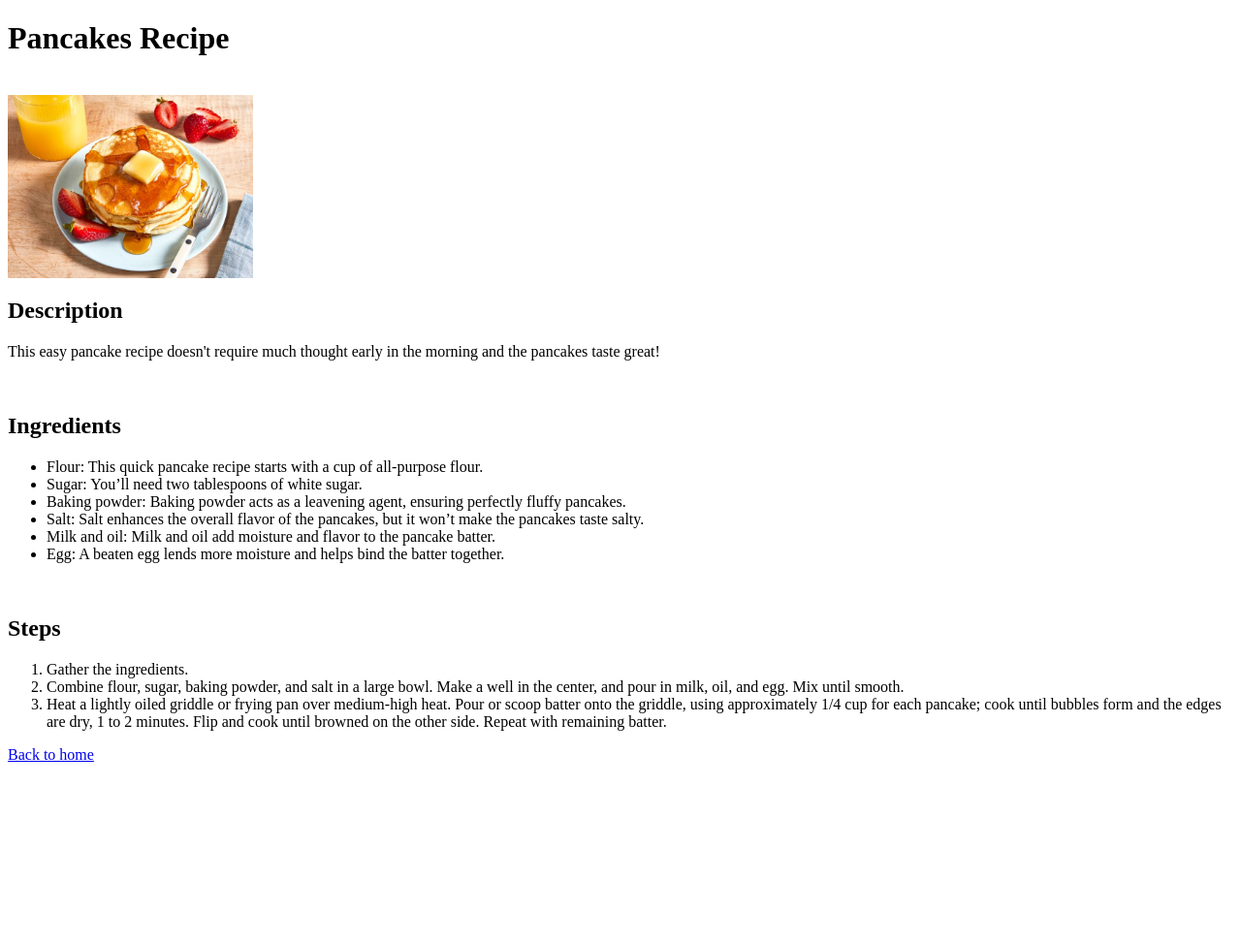
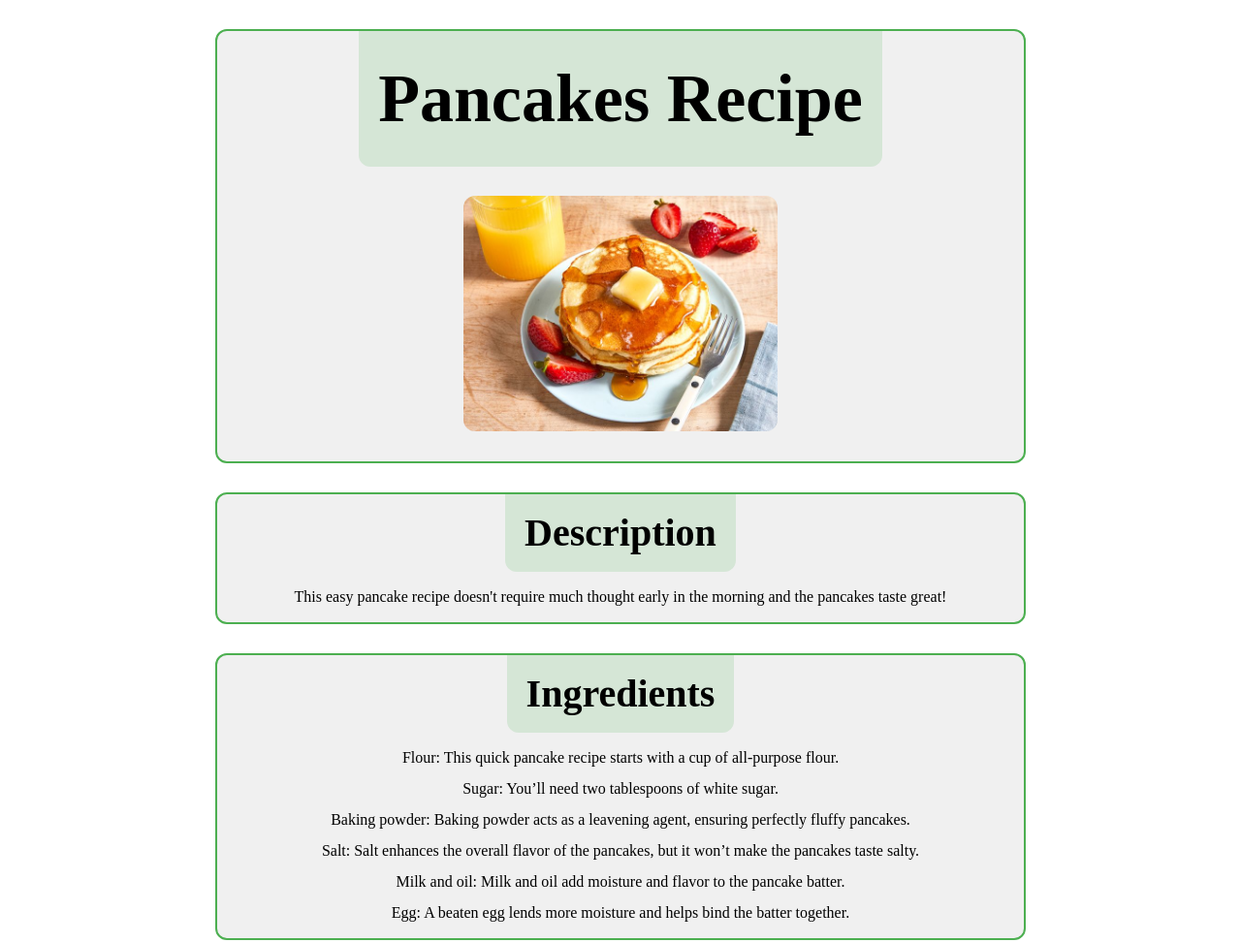
Before and after one commit to Franchuphone/odin-recipes, a plain HTML site: page recipes/pancakes.html in a window 1280 px wide. Shown: the top 973 px of the page at 97% size. Before the commit the page ends 800 px from the top, so only its background shows below. Drawn offline with Linux system fonts and the light colour scheme; a web font is replaced by a local one.

Commit message:
update design

```diff
--- /dev/null
+++ b/index.css
@@ -0,0 +1,95 @@
+* {
+  margin: 0;
+  padding: 0;
+  box-sizing: border-box;
+  line-height: 2em;
+}
+
+body {
+  display: block;
+  height: auto;
+  max-width: 70%;
+  margin: auto;
+  text-align: center;
+}
+
+ul,
+ol {
+  list-style: none;
+}
+
+.button-recipe,
+.button-home {
+  background-color: #4caf50;
+  border: none;
+  color: white;
+  padding: 15px 32px;
+  text-align: center;
+  text-decoration: none;
+  display: inline-block;
+  cursor: pointer;
+  border-radius: 12px;
+}
+
+.button-recipe {
+  margin: 10px;
+  font-size: 30px;
+  font-weight: bold;
+  width: 50%;
+}
+
+.button-home {
+  margin: 30px;
+  font-size: 20px;
+  font-family: Sofia;
+}
+
+.button-recipe:hover,
+.button-home:hover {
+  background-color: white;
+  color: #4caf50;
+  text-decoration: none;
+  box-shadow: inset 0 0 20px #888888;
+}
+
+.sections {
+  margin: 30px;
+  padding: 0px 10px 10px;
+  border: 2px solid #4caf50;
+  border-radius: 12px;
+  background-color: #d6d6d65e;
+  display: block;
+}
+
+img {
+  border-radius: 12px;
+  margin-top: 30px;
+  margin-bottom: 10px;
+  width: 40%;
+  margin-left: 0 auto;
+  margin-right: 0 auto;
+}
+
+h2 {
+  margin-bottom: 10px;
+  font-size: 40px;
+}
+
+h1 {
+  font-size: 70px;
+}
+
+.title-main {
+  background-color: #ffffff00;
+}
+
+h1,
+h2 {
+  font-family: Sofia;
+  border: 0px solid #4caf4f75;
+  border-radius: 0px 0px 12px 12px;
+  display: inline-block;
+  padding: 0px 20px 0px 20px;
+  background-color: #4caf4f2a;
+  margin-top: 0px;
+}
--- a/recipes/pancakes.html
+++ b/recipes/pancakes.html
@@ -4,15 +4,24 @@
     <meta charset="UTF-8">
     <meta name="viewport" content="width=device-width, initial-scale=1.0">
     <title>Pancakes</title>
-</head>
+    <link rel="stylesheet" href="../index.css">
+     <link href="https://fonts.googleapis.com/css?family=Sofia" rel="stylesheet">
 <body>
+
+     <div class="sections">
+        <div>
             <h1>Pancakes Recipe</h1>
-    <br>
-    <img src="../img/pancakes.jpg" alt="Pancakes with syrup" width="20%" align="center">
-    <br>
+        </div>
+        <img src="../img/pancakes.jpg" alt="Pancakes with syrup">
+    </div>
+
+
+    <div class="sections">
         <h2>Description</h2>
         <p>This easy pancake recipe doesn't require much thought early in the morning and the pancakes taste great!</p>
-    <br>
+    </div>
+
+    <div class="sections">
         <h2>Ingredients</h2>
         <ul>
             <li>Flour: This quick pancake recipe starts with a cup of all-purpose flour. </li>
@@ -22,15 +31,19 @@
             <li>Milk and oil: Milk and oil add moisture and flavor to the pancake batter. </li>
             <li>Egg: A beaten egg lends more moisture and helps bind the batter together. </li>
         </ul>
-    <br>
+    </div>
+
+    <div class="sections">
         <h2>Steps</h2>
         <ol>
             <li> Gather the ingredients.</li>
             <li> Combine flour, sugar, baking powder, and salt in a large bowl. Make a well in the center, and pour in milk, oil, and egg. Mix until smooth. </li>
-        <li> Heat a lightly oiled griddle or frying pan over medium-high heat. Pour or scoop batter onto the griddle, using approximately 1/4 cup for each pancake; cook until bubbles form and the edges are dry, 1 to 2 minutes. Flip and cook until browned on the other side. Repeat with remaining batter. </li>
+            <li> Heat a lightly oiled griddle or frying pan over medium-high heat. Pour or scoop batter onto the griddle, using approximately 1/4 cup for each pancake</li>
+            <li> Cook until bubbles form and the edges are dry, 1 to 2 minutes. Flip and cook until browned on the other side. Repeat with remaining batter. </li>
         </ol>
+    </div>
 
-    <a href="../index.html">Back to home</a>
+    <a href="../index.html" class="button-home">Back to home</a>
     <br>
 </body>
 </html>
```
Also changed, not shown: index.html (+16 -6 lines), recipes/Fluffy-Microwave-Scrambled-Eggs.html (+1 -0 lines), recipes/lasagna.html (+18 -6 lines). Lines whose indentation alone changed are shown as unchanged.
